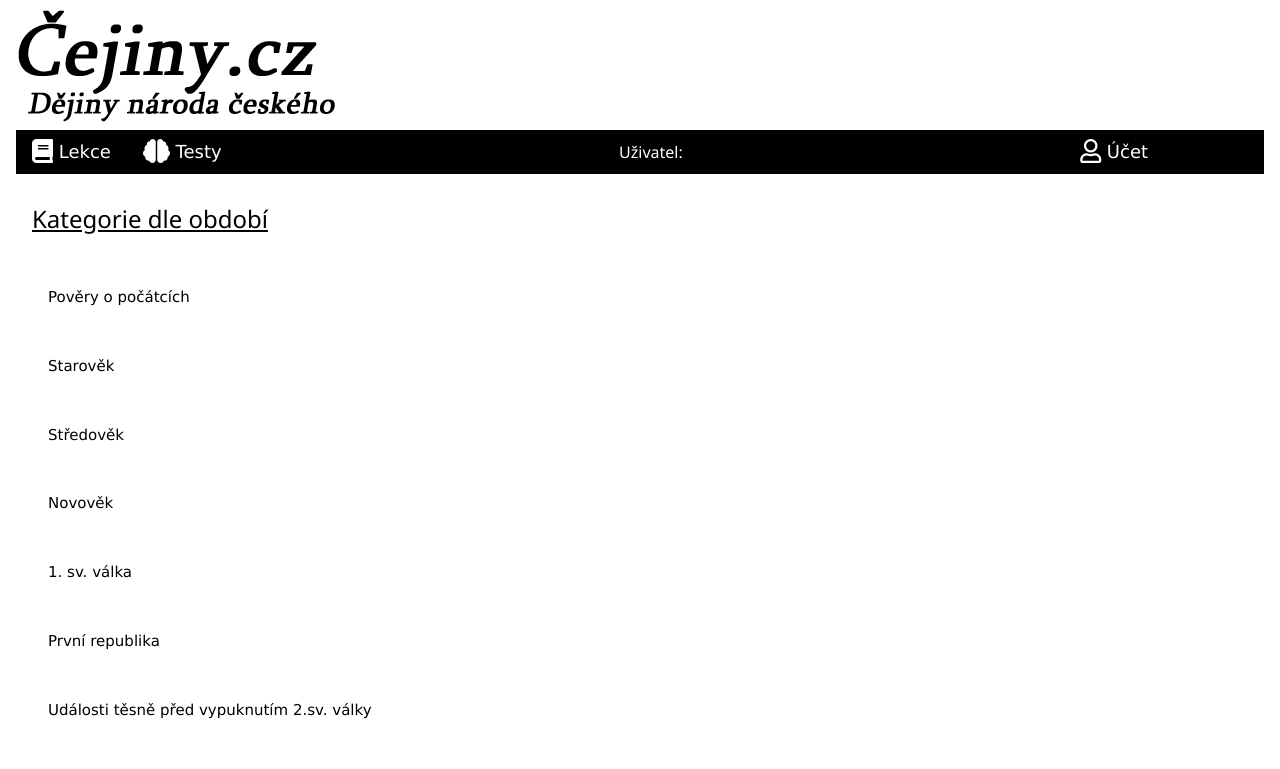
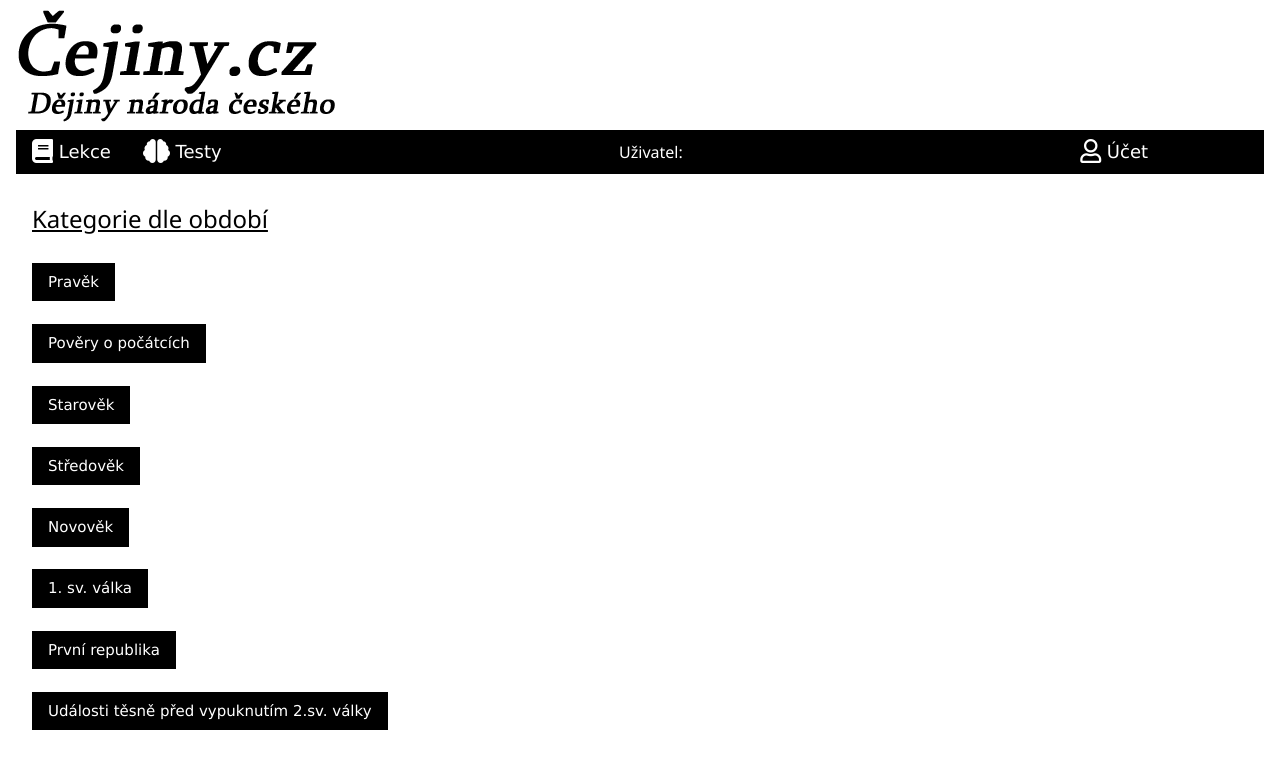
Before and after one commit to gyarab/cejiny.cz, a Java web app: page /KategorieLekce.jsp in a window 1280 px wide. Shown: the top 769 px of the page. Run offline with Tomcat 11, a stand-in JSP engine, Linux system fonts and the light colour scheme; some libraries are stand-ins or nearby versions.

Commit message:
vypis kategorie zacatek

```diff
--- a/src/main/webapp/KategorieLekce.jsp
+++ b/src/main/webapp/KategorieLekce.jsp
@@ -19,25 +19,40 @@
 </div>
 <div class="w3-container">
     <div class="w3-container">
-        <p href="#" class="w3-bar-item w3-button w3-mobile w3-hover-red">Pověry o počátcích</p>
+        <a href="${pageContext.request.contextPath}/kategorie/pravek.jsp"
+           class="w3-black w3-bar-item w3-button w3-mobile w3-hover-red">Pravěk</a>
     </div>
+    <br>
     <div class="w3-container">
-        <p href="#" class="w3-bar-item w3-button w3-mobile w3-hover-red">Starověk</p>
+        <a href="#" class="w3-bar-item w3-button w3-mobile w3-black w3-hover-red">Pověry o počátcích</a>
     </div>
+    <br>
     <div class="w3-container">
-        <p href="#" class="w3-bar-item w3-button w3-mobile w3-hover-red">Středověk</p>
+        <a href="${pageContext.request.contextPath}/kategorie/starovek.jsp"
+           class="w3-black w3-bar-item w3-button w3-mobile w3-hover-red">Starověk</a>
     </div>
+    <br>
     <div class="w3-container">
-        <p href="#" class="w3-bar-item w3-button w3-mobile w3-hover-red">Novověk</p>
+        <a href="${pageContext.request.contextPath}/kategorie/stredovek.jsp"
+           class="w3-black w3-bar-item w3-button w3-mobile w3-hover-red">Středověk</a>
     </div>
+    <br>
     <div class="w3-container">
-        <p href="#" class="w3-bar-item w3-button w3-mobile w3-hover-red">1. sv. válka</p>
+        <a href="${pageContext.request.contextPath}/kategorie/novovek.jsp"
+           class="w3-black w3-bar-item w3-button w3-mobile w3-hover-red">Novověk</a>
     </div>
+    <br>
     <div class="w3-container">
-        <p href="#" class="w3-bar-item w3-button w3-mobile w3-hover-red">První republika</p>
+        <a href="#" class="w3-black w3-bar-item w3-button w3-mobile w3-hover-red">1. sv. válka</a>
     </div>
+    <br>
     <div class="w3-container">
-        <p href="#" class="w3-bar-item w3-button w3-mobile w3-hover-red">Události těsně před vypuknutím 2.sv. války</p>
+        <a href="#" class="w3-black w3-bar-item w3-button w3-mobile w3-hover-red">První republika</a>
+    </div>
+    <br>
+    <div class="w3-container">
+        <a href="#" class="w3-black w3-bar-item w3-button w3-mobile w3-hover-red">Události těsně před vypuknutím 2.sv.
+            války</a>
     </div>
 </div>
 </body>
```
Also changed, not shown: src/main/webapp/kategorie/novovek.jsp (added, +19 -0 lines), src/main/webapp/kategorie/pravek.jsp (added, +19 -0 lines), src/main/webapp/kategorie/starovek.jsp (added, +19 -0 lines), src/main/webapp/kategorie/stredovek.jsp (added, +19 -0 lines).
